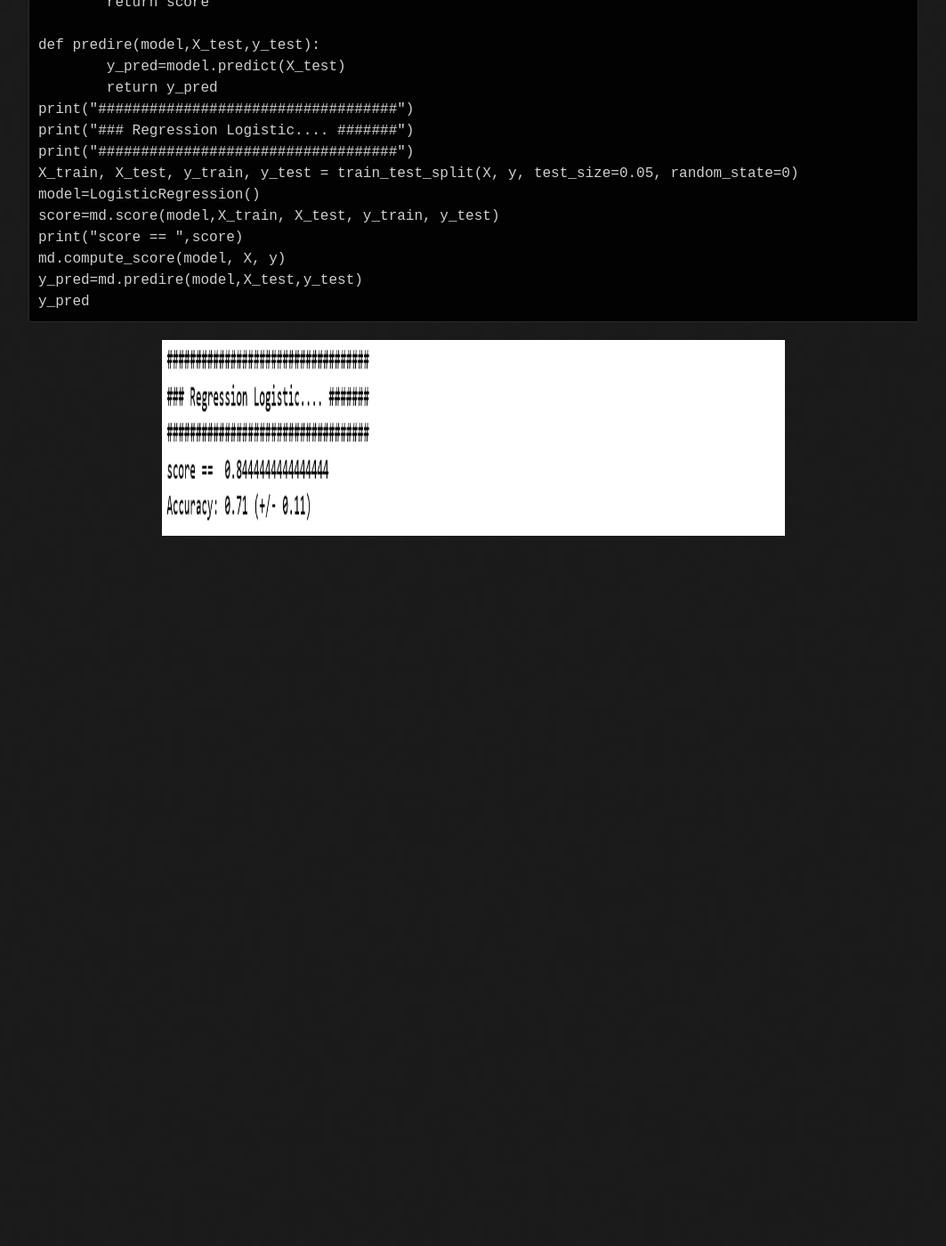
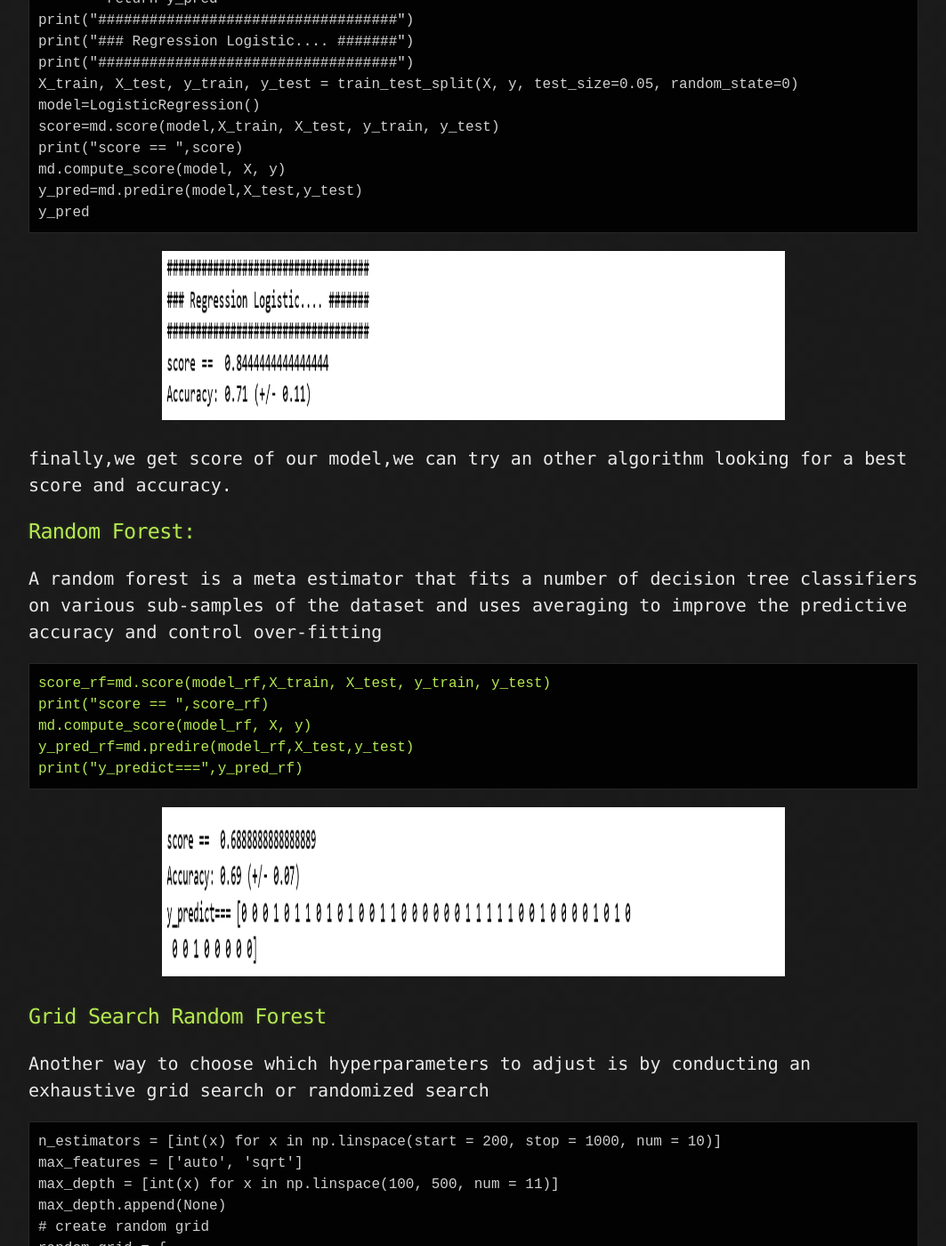
Before and after one commit to rajoul/rajoul.github.io, a Jekyll site: the page built from Machine_Learning/Classification.md, in a window 1280 px wide and 1400 px high, scrolled down 3379 px. Shown: the whole window at 89% size, without its empty margins (108-1171 px from the left). Built offline with Jekyll 4.4.1, drawn with Linux system fonts in a browser that asks for light colours; our own code applies the rules of GitHub Pages for plain Markdown files; before the commit the page ends 4009 px from its top, so only the background shows below that; some of the changed text lies outside the part shown.

Commit message:
Update Classification.md

````diff
--- a/Machine_Learning/Classification.md
+++ b/Machine_Learning/Classification.md
@@ -26,7 +26,7 @@
 train.head()
 ```
 <p align="center">
-  <img src="https://rajoul.github.io/Machine_Learning/image/head.png" width="800" height="280">
+  <img src="https://rajoul.github.io/Machine_Learning/image/head.png" width="860" height="220">
 </p>
 I clean my dataset from NAN value and replace undesired characters
 ```
@@ -58,7 +58,7 @@
 train.head()
 ```
 <p align="center">
-  <img src="https://rajoul.github.io/Machine_Learning/image/clean.png" width="800" height="260">
+  <img src="https://rajoul.github.io/Machine_Learning/image/clean.png" width="900" height="220">
 </p>
 after cleaning process,dummifying is coming
 ```
@@ -109,5 +109,50 @@
 y_pred
 ```
 <p align="center">
-  <img src="https://rajoul.github.io/Machine_Learning/image/regression.png" width="700" height="220">
+  <img src="https://rajoul.github.io/Machine_Learning/image/regression.png" width="700" height="190">
 </p>
+finally,we get score of our model,we can try an other algorithm looking for a best score and accuracy.
+# Random Forest:
+A random forest is a meta estimator that fits a number of decision tree classifiers on various sub-samples of the dataset and uses averaging to improve the predictive accuracy and control over-fitting
+```model_rf=RandomForestClassifier()
+score_rf=md.score(model_rf,X_train, X_test, y_train, y_test)
+print("score == ",score_rf)
+md.compute_score(model_rf, X, y)
+y_pred_rf=md.predire(model_rf,X_test,y_test)
+print("y_predict===",y_pred_rf)
+```
+<p align="center">
+  <img src="https://rajoul.github.io/Machine_Learning/image/random.png" width="700" height="190">
+</p>
+# Grid Search Random Forest
+Another way to choose which hyperparameters to adjust is by conducting an exhaustive grid search or randomized search
+```
+n_estimators = [int(x) for x in np.linspace(start = 200, stop = 1000, num = 10)]
+max_features = ['auto', 'sqrt']
+max_depth = [int(x) for x in np.linspace(100, 500, num = 11)]
+max_depth.append(None)
+# create random grid
+random_grid = {
+ 'n_estimators': n_estimators,
+ 'max_features': max_features,
+ 'max_depth': max_depth
+ }
+# Random search of parameters
+rfc_random = RandomizedSearchCV(estimator = model_rf, param_distributions = random_grid, n_iter = 100, cv = 3, verbose=2, random_state=42, n_jobs = -1)
+rfc_random.fit(X_train, y_train)
+# print results
+print(rfc_random.best_params_)
+```
+<p align="center">
+  <img src="https://rajoul.github.io/Machine_Learning/image/parameter.png" width="680" height="40">
+</p>
+it give us the best parameters to estimate a best score
+```
+rfc_grid = RandomForestRegressor(n_estimators=644,max_features='auto',max_depth=180)
+score_rf_grid=md.score(rfc_grid,X_train, X_test, y_train, y_test)
+print("score ==",score_rf_grid)
+md.compute_score(model_rf, X, y)
+```
+<p align="center">
+  <img src="https://rajoul.github.io/Machine_Learning/image/grid.png" width="680" height="80">
+</p>
````
